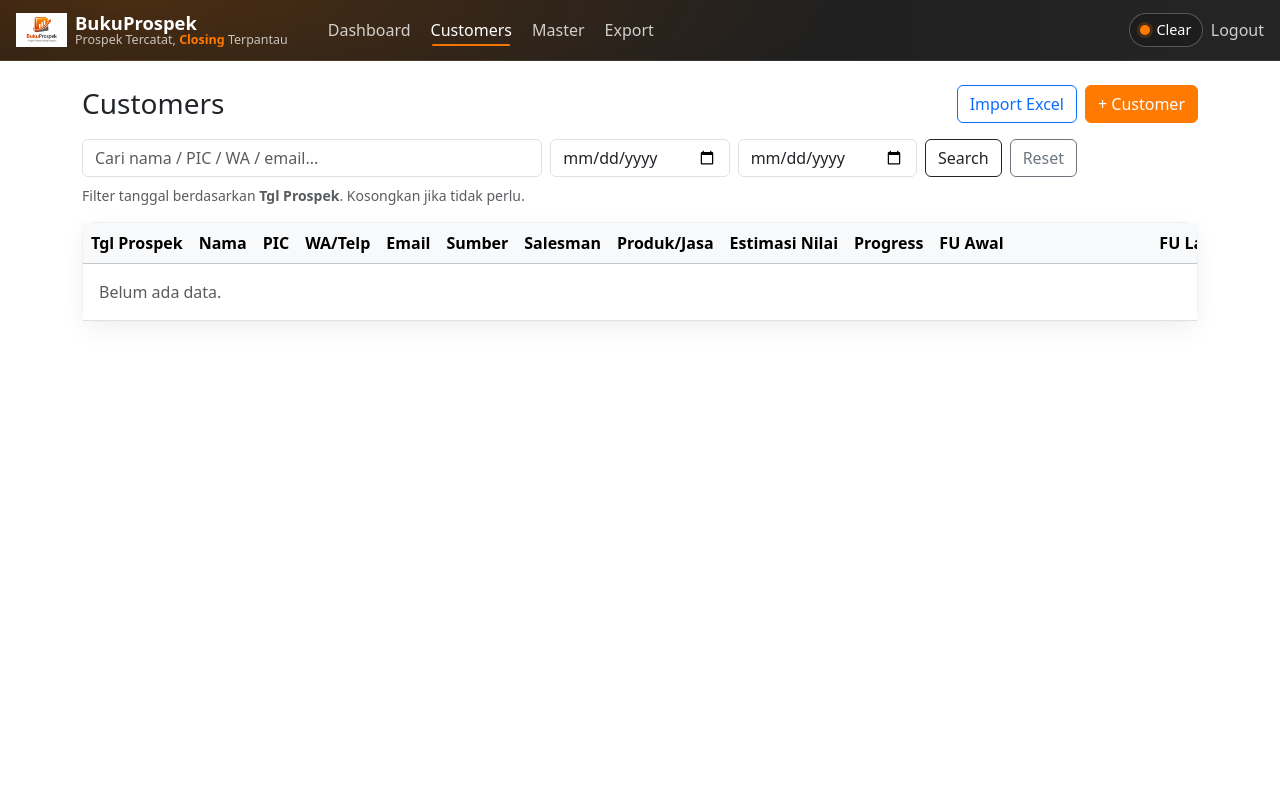
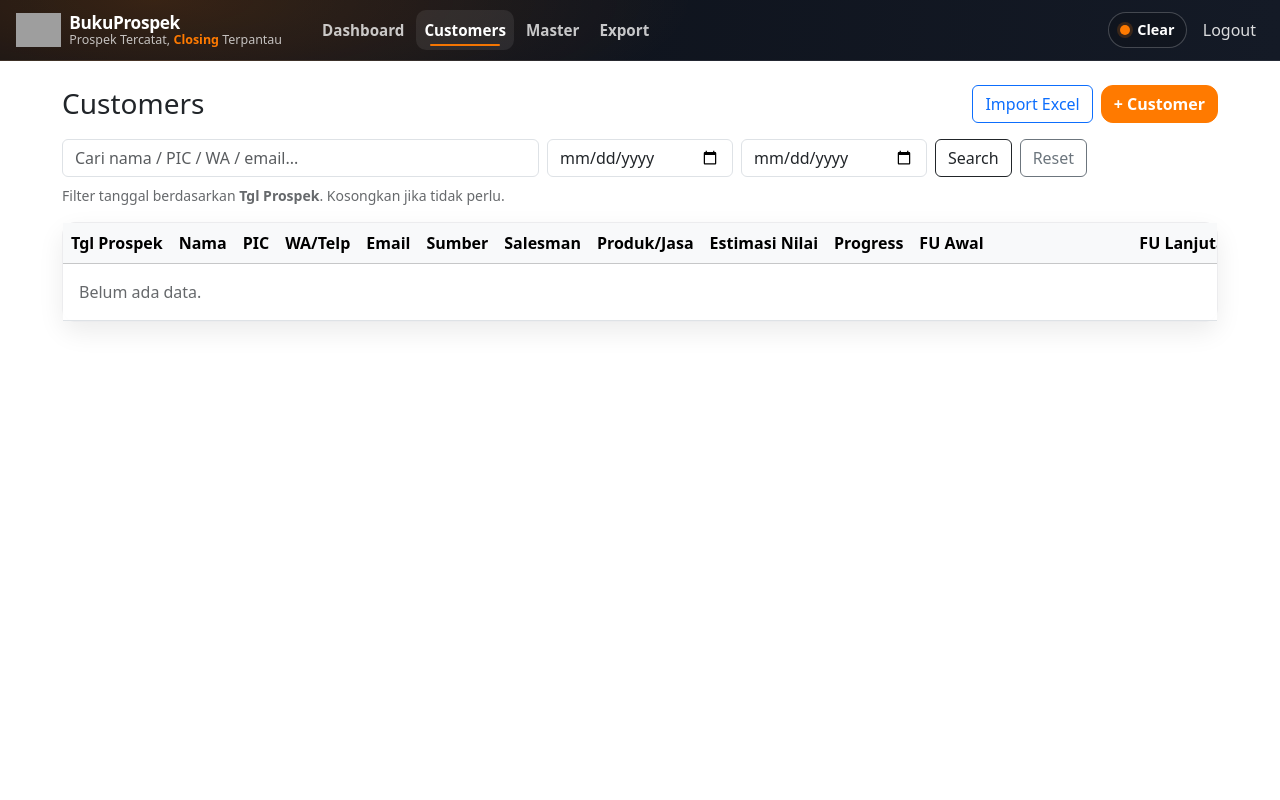
Before and after one commit to acis05/crm-acis, a Flask app: page /customers in a window 1280 px wide. Run offline with Flask 3, Linux system fonts and the light colour scheme; a user stored in the database is signed in; data that the repository does not hold is empty; some libraries are stand-ins or nearby versions; grey boxes are pictures that could not be loaded.

Commit message:
update ui

```diff
--- a/templates/base.html
+++ b/templates/base.html
@@ -10,96 +10,152 @@
   <style>
     :root{
       --accent: #ff7a00;
+      --accent-2: #ff9a3d;
+
+      --nav-bg-1: #0b0f17;  /* corporate dark */
+      --nav-bg-2: #141a26;
+
+      --radius: 14px;
+      --shadow-soft: 0 10px 26px rgba(0,0,0,.08);
+      --shadow-dark: 0 12px 34px rgba(0,0,0,.40);
+      --border-light: rgba(17,24,39,.08);
+      --border-dark: rgba(255,255,255,.10);
     }
 
-    /* Background halaman mengikuti theme bootstrap */
-    body {
+    /* Page baseline */
+    body{
       min-height: 100vh;
       background: var(--bs-body-bg);
       color: var(--bs-body-color);
     }
 
-    /* Navbar elegant + accent orange */
+    /* Container width (lebih corporate, nggak terlalu melebar) */
+    .container{
+      max-width: 1180px;
+    }
+
+    /* Navbar corporate + accent orange halus */
     .navbar-custom{
-      background: radial-gradient(1200px 300px at 10% 0%, rgba(255,122,0,.22), transparent 60%),
-                  linear-gradient(90deg, #161616, #252525);
+      background:
+        radial-gradient(900px 240px at 12% 0%, rgba(255,122,0,.18), transparent 60%),
+        linear-gradient(90deg, var(--nav-bg-1), var(--nav-bg-2));
       border-bottom: 1px solid rgba(255,255,255,.08);
     }
 
     /* Brand */
-    .logo-navbar { height: 34px; width: auto; }
-    .brand-text { font-weight: 700; font-size: 1.15rem; color: #fff; line-height: 1.1; }
-    .brand-sub  { font-size: .78rem; color: rgba(255,255,255,.72); line-height: 1.1; }
-    .brand-sub b{ color: var(--accent); font-weight: 600; }
+    .logo-navbar{ height: 34px; width:auto; }
+    .brand-wrap{ line-height: 1.05; }
+    .brand-text{
+      font-weight: 800;
+      letter-spacing: -0.02em;
+      font-size: 1.08rem;
+      color: #fff;
+    }
+    .brand-sub{
+      font-size: .78rem;
+      color: rgba(255,255,255,.72);
+    }
+    .brand-sub b{
+      color: var(--accent);
+      font-weight: 700;
+    }
 
-    /* Link navbar */
-    .nav-link{
-      color: rgba(255,255,255,.78) !important;
-      font-weight: 500;
+    /* Navbar links */
+    .navbar-nav .nav-link{
+      color: rgba(255,255,255,.76) !important;
+      font-weight: 600;
+      font-size: .95rem;
+      padding: .55rem .8rem;
+      border-radius: 10px;
+      transition: background .15s ease, color .15s ease;
     }
-    .nav-link:hover{
+    .navbar-nav .nav-link:hover{
       color: #fff !important;
+      background: rgba(255,255,255,.06);
     }
-    .nav-link.active{
+    .navbar-nav .nav-link.active{
       color: #fff !important;
+      background: rgba(255,255,255,.08);
       position: relative;
     }
-    .nav-link.active::after{
+    .navbar-nav .nav-link.active::after{
       content:"";
       position:absolute;
-      left: .6rem;
-      right: .6rem;
-      bottom: .25rem;
+      left: .85rem;
+      right: .85rem;
+      bottom: .28rem;
       height: 2px;
       background: var(--accent);
       border-radius: 2px;
       opacity: .95;
     }
 
-    /* Toggle theme button */
+    /* Theme toggle button */
     .theme-toggle{
-      border: 1px solid rgba(255,255,255,.25);
-      background: rgba(0,0,0,.18);
+      border: 1px solid rgba(255,255,255,.22);
+      background: rgba(0,0,0,.14);
       color: #fff;
       border-radius: 999px;
-      padding: .35rem .65rem;
+      padding: .38rem .7rem;
       font-size: .9rem;
+      font-weight: 600;
       display: inline-flex;
       align-items: center;
-      gap: .4rem;
+      gap: .45rem;
+      transition: background .15s ease, border-color .15s ease;
+      white-space: nowrap;
     }
     .theme-toggle:hover{
-      border-color: rgba(255,255,255,.45);
-      background: rgba(0,0,0,.28);
+      border-color: rgba(255,255,255,.40);
+      background: rgba(0,0,0,.22);
     }
     .theme-dot{
-      width: 10px; height: 10px;
+      width: 10px;
+      height: 10px;
       border-radius: 50%;
       background: var(--accent);
       box-shadow: 0 0 0 3px rgba(255,122,0,.18);
     }
 
-    /* Aksen orange untuk button primary */
+    /* Primary button accent */
     .btn-primary{
       background: var(--accent);
       border-color: var(--accent);
+      font-weight: 600;
+      border-radius: 12px;
     }
     .btn-primary:hover{
-      filter: brightness(.95);
       background: var(--accent);
       border-color: var(--accent);
+      filter: brightness(.95);
     }
 
-    /* Card elegan */
+    /* Cards */
     .card{
-      border: 1px solid rgba(0,0,0,.06);
-      box-shadow: 0 8px 26px rgba(0,0,0,.06);
-      border-radius: 14px;
+      border: 1px solid var(--border-light);
+      box-shadow: var(--shadow-soft);
+      border-radius: var(--radius);
     }
     [data-bs-theme="dark"] .card{
-      border-color: rgba(255,255,255,.10);
-      box-shadow: 0 10px 30px rgba(0,0,0,.35);
+      border-color: var(--border-dark);
+      box-shadow: var(--shadow-dark);
     }
+    .card-header{
+      background: transparent;
+      border-bottom: 1px solid var(--border-light);
+      font-weight: 700;
+    }
+    [data-bs-theme="dark"] .card-header{
+      border-bottom-color: var(--border-dark);
+    }
+
+    /* Alerts */
+    .alert{
+      border-radius: 12px;
+    }
+
+    /* Small improvements */
+    .text-muted{ opacity: .92; }
   </style>
 </head>
 
@@ -107,7 +163,7 @@
 <nav class="navbar navbar-expand-lg navbar-dark navbar-custom px-3 py-2">
   <a class="navbar-brand d-flex align-items-center gap-2" href="{{ url_for('home') }}">
     <img src="{{ url_for('static', filename='logo-bukuprospek.png') }}" class="logo-navbar" alt="BukuProspek">
-    <div class="d-none d-sm-block">
+    <div class="d-none d-sm-block brand-wrap">
       <div class="brand-text">BukuProspek</div>
       <div class="brand-sub">Prospek Tercatat, <b>Closing</b> Terpantau</div>
     </div>
@@ -123,26 +179,32 @@
         <a class="nav-link {% if request.endpoint=='home' %}active{% endif %}"
            href="{{ url_for('home') }}">Dashboard</a>
       </li>
+
       <li class="nav-item">
-        <a class="nav-link {% if request.endpoint in ['customers_list','customers_new','customer_detail','customers_edit'] %}active{% endif %}"
+        <a class="nav-link {% if request.endpoint in ['customers_list','customers_new','customer_detail','customers_edit','customers_create','customers_update'] %}active{% endif %}"
            href="{{ url_for('customers_list') }}">Customers</a>
       </li>
+
       <li class="nav-item">
-        <a class="nav-link {% if request.endpoint and request.endpoint.startswith('masters_') %}active{% endif %}"
+        <a class="nav-link {% if request.endpoint and (request.endpoint.startswith('masters_') or request.endpoint in ['masters_list','masters_new','masters_create','masters_edit','masters_update','masters_delete']) %}active{% endif %}"
            href="{{ url_for('masters_list', key='sources') }}">Master</a>
       </li>
+
       <li class="nav-item">
-        <a class="nav-link" href="{{ url_for('export_customers_xlsx') }}">Export</a>
+        <a class="nav-link {% if request.endpoint=='export_customers_xlsx' %}active{% endif %}"
+           href="{{ url_for('export_customers_xlsx') }}">Export</a>
       </li>
     </ul>
 
     <div class="d-flex align-items-center gap-2">
-      <button id="btnTheme" type="button" class="theme-toggle">
+      <button id="btnTheme" type="button" class="theme-toggle" title="Ganti tema">
         <span class="theme-dot"></span>
         <span id="themeLabel">Clear</span>
       </button>
 
-      <a class="nav-link" href="{{ url_for('logout') }}">Logout</a>
+      <a class="nav-link px-2" href="{{ url_for('logout') }}" style="color: rgba(255,255,255,.85) !important;">
+        Logout
+      </a>
     </div>
   </div>
 </nav>
@@ -186,6 +248,11 @@
       applyTheme(cur === 'dark' ? 'light' : 'dark');
     });
   }
+
+  // Enable all tooltips globally (buat truncate + tooltip di table kamu)
+  document.querySelectorAll('[data-bs-toggle="tooltip"]').forEach(el => {
+    new bootstrap.Tooltip(el);
+  });
 </script>
 </body>
 </html>
```
Also changed, not shown: static/app.css (added, +107 -0 lines), static/logo.png (renamed from static/logo-bukuprospek.png).
